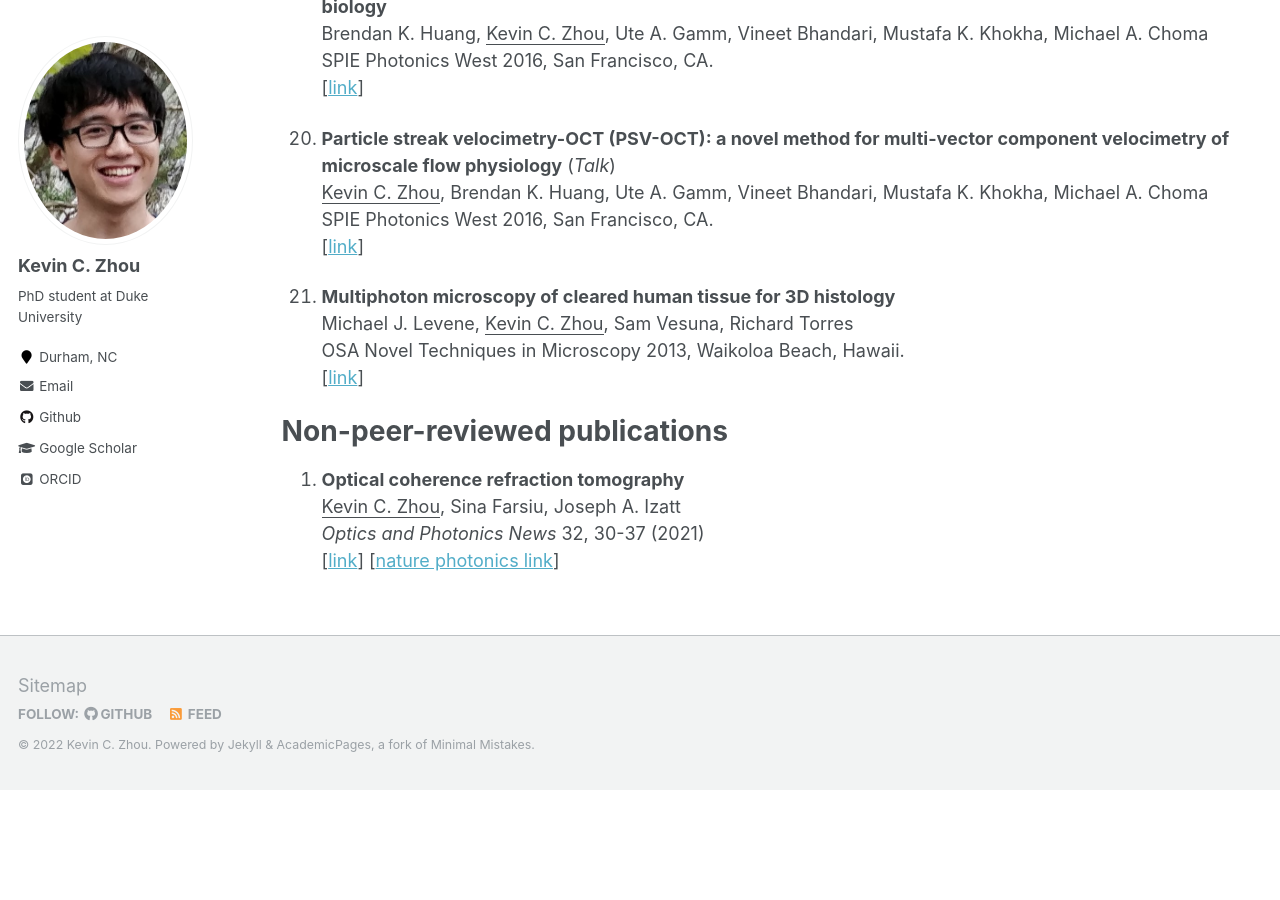
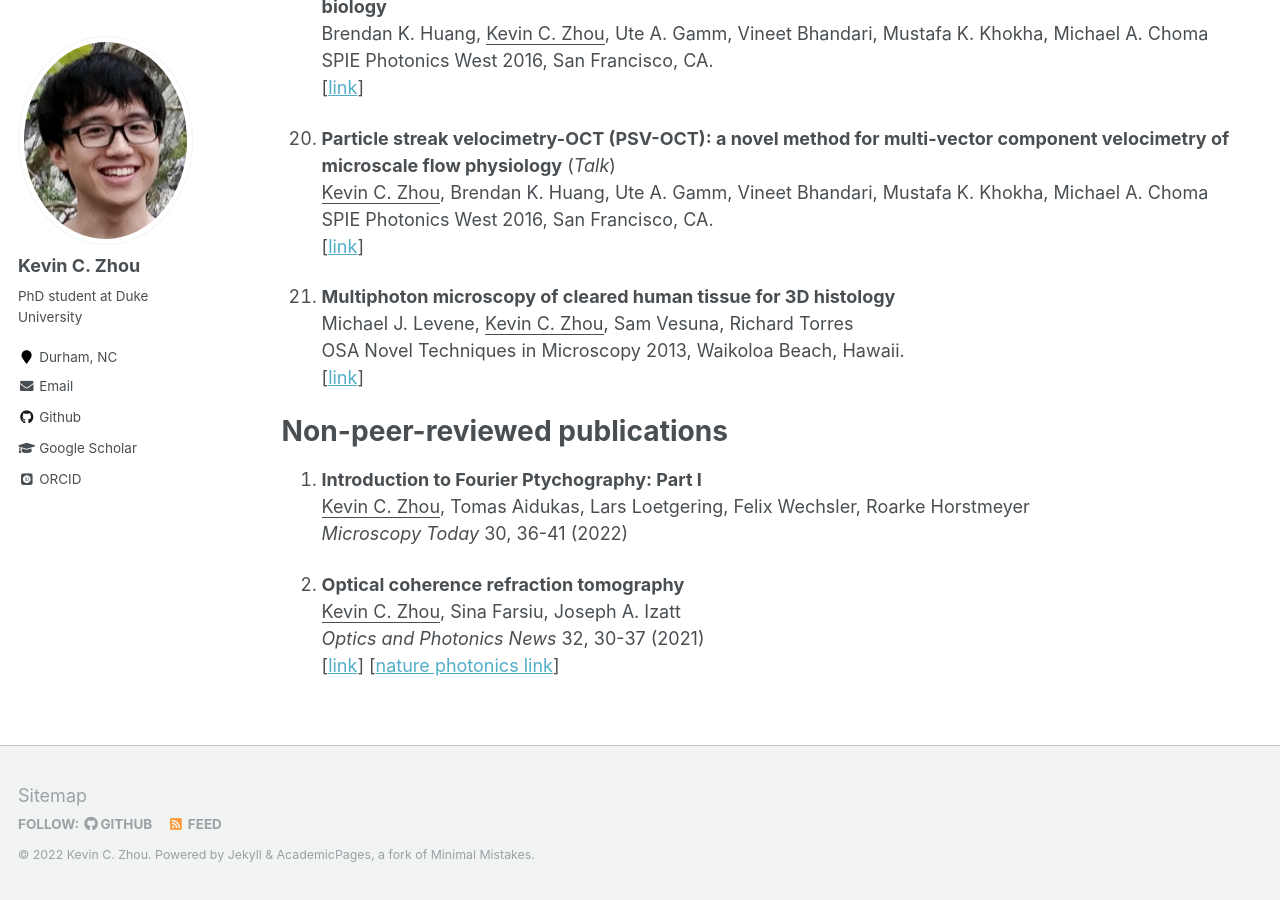
Before and after one commit to kevinczhou/kevinczhou.github.io, a Jekyll site: the page built from _pages/publications.md, in a window 1280 px wide and 900 px high, scrolled down 6729 px. Built offline with Jekyll 4.4.1, drawn with Linux system fonts in a browser that asks for light colours; some web fonts are replaced; before the commit the page ends 7519 px from its top, so only the background shows below that.

Commit message:
Update publications.md

```diff
--- a/_pages/publications.md
+++ b/_pages/publications.md
@@ -244,6 +244,10 @@ Vinayak Pathak, Ridwan Fayaz Hossain, <ins>Kevin C. Zhou</ins>, Pavan C. Konda,
 SPIE Photonics West (2022)  -->
 
 # Non-peer-reviewed publications
+1. **Introduction to Fourier Ptychography: Part I**
+<ins>Kevin C. Zhou</ins>, Tomas Aidukas, Lars Loetgering, Felix Wechsler, Roarke Horstmeyer
+*Microscopy Today* 30, 36-41 (2022)
+
 1. **Optical coherence refraction tomography**
 <ins>Kevin C. Zhou</ins>, Sina Farsiu, Joseph A. Izatt
 *Optics and Photonics News* 32, 30-37 (2021)
```
